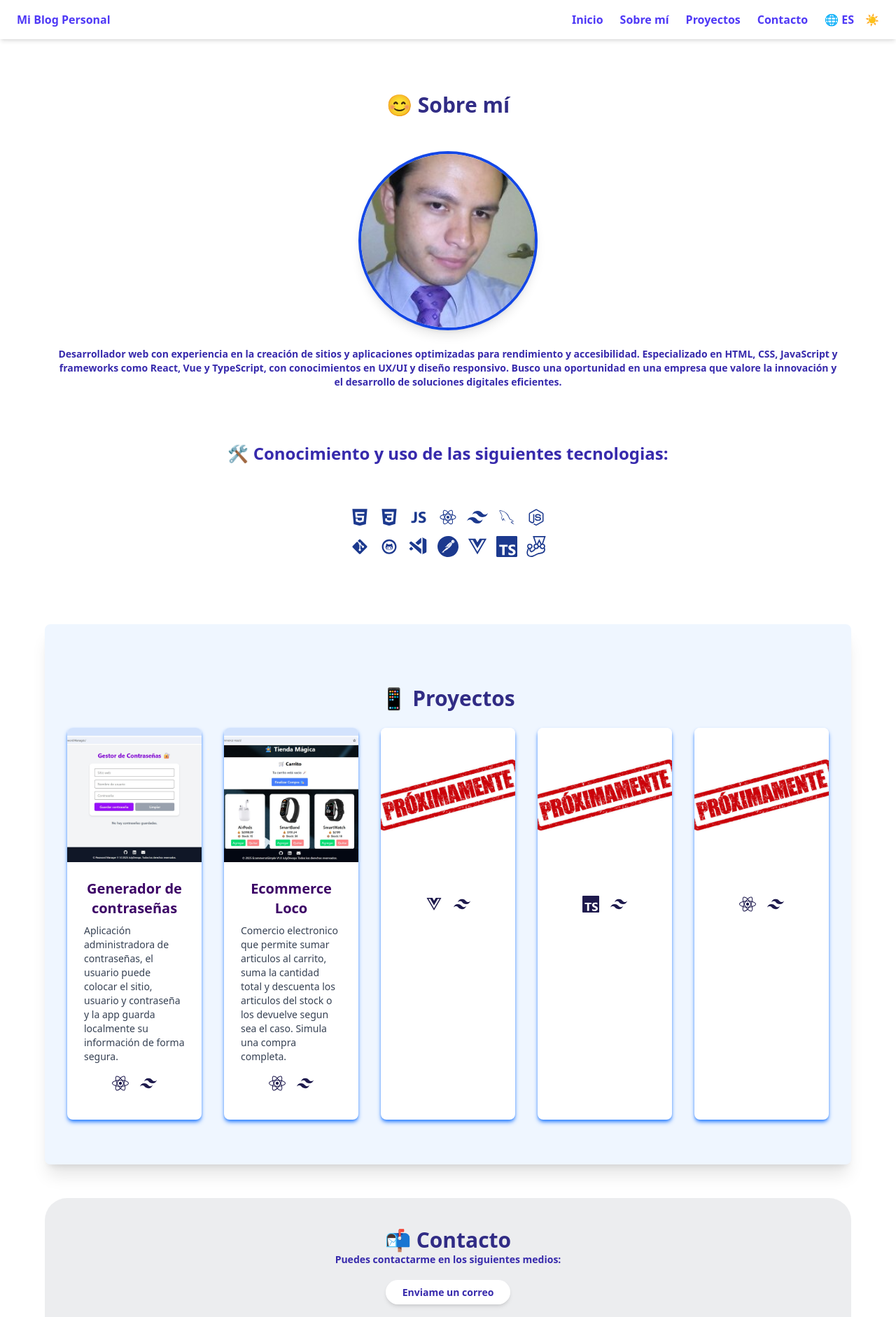
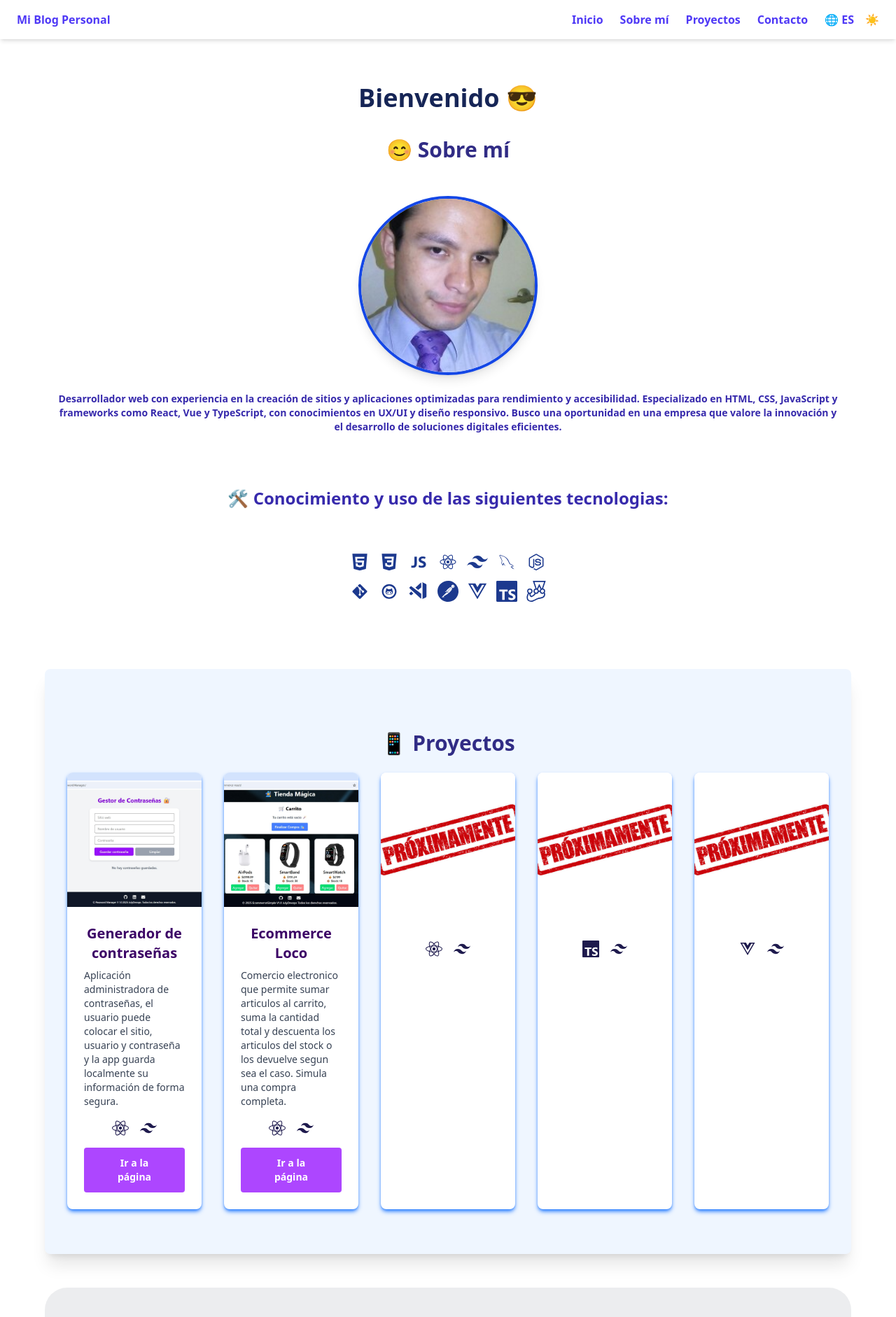
Before and after one commit to JCesar206/myPersonalBlog, a React (Vite) app: page / in a window 1280 px wide. Shown: the top 1882 px of the page at 70% size. Built offline with nearby package versions, Linux system fonts and the light colour scheme; the HTML template or start-up script is replaced by a standard one.

Commit message:
Se actualiza la app

```diff
--- a/src/App.jsx
+++ b/src/App.jsx
@@ -25,7 +25,7 @@ function App() {
       sendEmail: "Enviame un correo", seeProject: "Ver proyecto", madeWith: "Hecho con:",
       descProjec1: "Aplicación administradora de contraseñas, el usuario puede colocar el sitio, usuario y contraseña y la app guarda localmente su información de forma segura.",
       descProjec2: "Comercio electronico que permite sumar articulos al carrito, suma la cantidad total y descuenta los articulos del stock o los devuelve segun sea el caso. Simula una compra completa.",
-      tecnologies: "Conocimiento y uso de las siguientes tecnologias:"
+      tecnologies: "Conocimiento y uso de las siguientes tecnologias:", goToPage: "Ir a la página", home1: "Bienvenido",
     },
     en: {
       title: "My Personal Blog", home: "Welcome to my Personal Blog", desc: "Here I share my projects and web development experience.",
@@ -38,7 +38,7 @@ function App() {
       copyRight: "All rights reserved", sendEmail: "Send me an email", madeWith: "Made with:",
       titlePro1: "Password Manager", descProjec1: "Password manager application, the user can enter the site, username and password and the app saves their information locally and securely.",
       titlePro2: "Crazy Ecommerce", descProjec2: "E-commerce that allows you to add items to your cart, add up the total amount, and deduct items from stock or return them as appropriate. Simulates a complete purchase.",
-      tecnologies: "Knowledge and use of the following technologies:",
+      tecnologies: "Knowledge and use of the following technologies:", goToPage: "Go to page", home1: "Welcome",
     }
   };
 
@@ -47,6 +47,7 @@ function App() {
       <Navbar language={language} setLanguage={setLanguage} darkMode={darkMode} setDarkMode={setDarkMode} />
 
 <main className="container mx-auto p-6 lg:p-16"> {/* About me */}
+  <section id="home" className="items-center text-center font-extrabold text-4xl text-blue-950 dark:text-white hover:text-purple-400 pb-6">{texts[language].home1} 😎</section>
   <section id="about" className="min-h-[80vh] flex flex-col items-center justify-center text-center pb-12 px-4 py-3">
     <h1 className="style-header pb-12">😊 {texts[language].about}</h1>
 
@@ -91,6 +92,7 @@ function App() {
                   <h3 className="text-xl font-semibold mb-2 text-purple-950 text-center">{texts[language].passGene}</h3>
                   <p className="text-gray-700 text-sm">{texts[language].descProjec1}</p>
                 <div className="style-button-card"><FaReact size={24}/><SiTailwindcss size={24}/></div>
+                  <button type="submit" className="text-white font-semibold text-sm pt-3 pb-3 pl-8 pr-8 justify-between rounded bg-purple-500 hover:bg-pink-600 dark:bg-purple-900 cursor-pointer">{texts[language].goToPage}</button>
                 </div>
               </a>
               {/* Tarjeta de Proyecto 2 - Convertida a Enlace Clickeable */}
@@ -101,6 +103,7 @@ function App() {
                   <h3 className="text-xl font-semibold mb-2 text-purple-950 text-center">{texts[language].ecommerce}</h3>
                   <p className="text-gray-700 text-sm">{texts[language].descProjec2}</p>
                 <div className="style-button-card"><FaReact size={24}/><SiTailwindcss size={24}/></div>
+                <button type="submit" className="text-white font-semibold text-sm pt-3 pb-3 pl-8 pr-8 justify-between rounded bg-purple-500 hover:bg-pink-600 dark:bg-purple-900 cursor-pointer">{texts[language].goToPage}</button>
                 </div>
               </a>
               {/* Tarjeta de Proyecto 3 - Convertida a Enlace Clickeable */}
@@ -110,7 +113,7 @@ function App() {
                 <div className="p-6">
                   <h3 className="text-xl font-semibold mb-2 text-gray-900">{texts[language].project3}</h3>
                   <p className="text-gray-700 text-sm">{texts[language].descProjec3}</p>
-                <div className="style-button-card"><FaVuejs size={24}/><SiTailwindcss size={24}/></div>
+                <div className="style-button-card"><FaReact size={24}/><SiTailwindcss size={24}/></div>
                 </div>
               </a>
               {/* Tarjeta de Proyecto 4 - Convertida a Enlace Clickeable */}
@@ -123,14 +126,14 @@ function App() {
                 <div className="style-button-card"><SiTypescript size={24}/><SiTailwindcss size={24}/></div>
                 </div>
               </a>
-              {/* Tarjeta de Proyecto 4 - Convertida a Enlace Clickeable */}
+              {/* Tarjeta de Proyecto 5 - Convertida a Enlace Clickeable */}
               <a href="#" target="_blank" rel="noopener noreferrer"
                 className="bg-white rounded-lg shadow-md hover:shadow-2xl shadow-blue-500 dark:shadow-purple-800 transition-shadow duration-300 ease-in-out block overflow-hidden">
                 <img src="./next.jpg" alt="Proyecto 2" className="w-full h-48 object-cover"/>
                 <div className="p-6">
                   <h3 className="text-xl font-semibold mb-2 text-gray-900">{texts[language].project5}</h3>
                   <p className="text-gray-700 text-sm">{texts[language].descProjec5}</p>
-                <div className="style-button-card"><FaReact size={24}/><SiTailwindcss size={24}/></div>
+                <div className="style-button-card"><FaVuejs size={24}/><SiTailwindcss size={24}/></div>
                 </div>
               </a>
             </div>
--- a/src/components/Footer.jsx
+++ b/src/components/Footer.jsx
@@ -16,7 +16,7 @@ const Footer = () => {
           <FaEnvelope  className="hover:text-blue-400 transition-colors" size={20}/>
         </a>
 				<a href="mailto:jcesary06@gmail.com">
-          <SiGmail  className="hover:text-orange-400 transition-colors" size={20}/>
+          <SiGmail  className="hover:text-blue-400 transition-colors" size={20}/>
         </a>
 			</div>
 			<p className="text-sm text-center text-white font-bold gover:text-blue-300">&copy; {new Date().getFullYear()} My Personal Blog. | Juls. |
--- a/src/components/Navbar.jsx
+++ b/src/components/Navbar.jsx
@@ -9,7 +9,7 @@ export default function Navbar({ language, setLanguage, darkMode, setDarkMode })
   };
 
   return (
-    <nav className="bg-white/95 text-indigo-800 font-bold dark:bg-gray-900/90 dark:text-white px-6 py-4 shadow-md sticky top-0 z-50">
+    <nav className="bg-white/70 text-indigo-800 font-bold dark:bg-gray-900/70 dark:text-white px-6 py-4 shadow-md sticky top-0 z-50">
       <div className="flex justify-between items-center">
         <h1 className="text-navbar">{texts[language].page}</h1>
 
```
